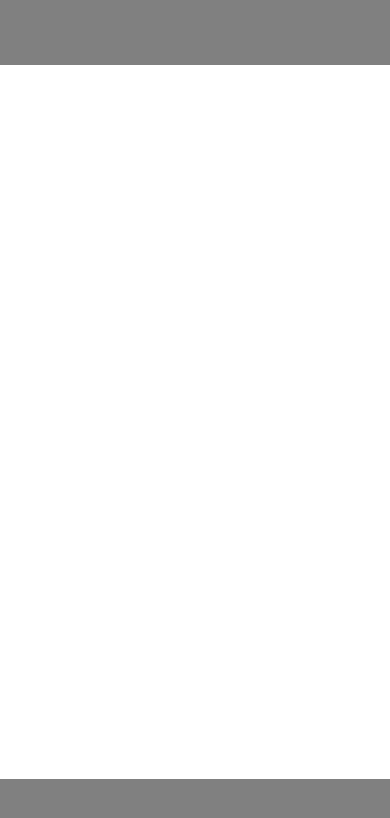
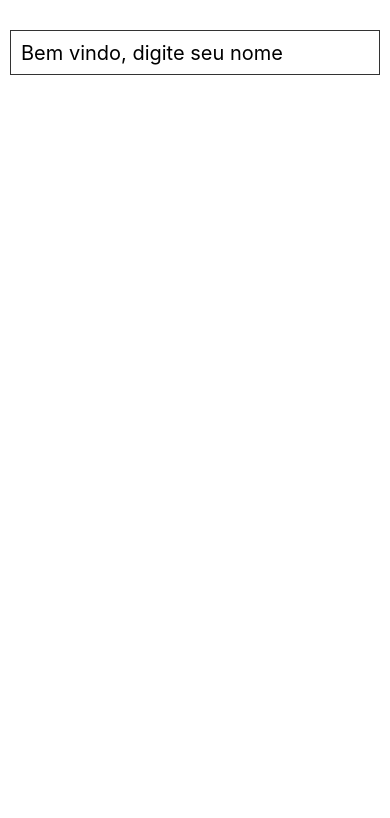
Before and after one commit to Demershow/React-Native-Course, a React Native app: screen / in a window 390 px wide. Shown: the top 818 px of the page. Built offline with nearby package versions, Linux system fonts and the light colour scheme.

Commit message:
Aula 19: Recebendo dados

```diff
--- a/App.js
+++ b/App.js
@@ -1,15 +1,58 @@
 import React, {Component} from 'react';
-import { View, Text, Button, StyleSheet } from 'react-native';
+import { View, Text, TextInput, StyleSheet } from 'react-native';
 
 
 export default class App extends Component{
+
+  constructor(props){
+    super(props);
+    this.state = {
+      nome: ''
+    }
+
+    this.takeName = this.takeName.bind(this)
+  }
+
+  takeName(texto) {
+    if (texto.length > 0) {
+      this.setState({nome: 'Bem vindo: ' + texto})
+    } else {
+      this.setState({nome: ''})
+    }
+  }
+
   render(){
     return(
-      <View style={{flex:1, backgroundColor: '#ddd'}}>
-        <View style={{height: 65, backgroundColor: 'gray'}}></View>
-        <View style={{flex:1, backgroundColor: '#fff'}}></View>
-        <View style={{height: 65, backgroundColor: 'gray'}}></View>
+      <View style={styles.container}>
+        <TextInput
+          style={styles.input}
+          placeholder="Bem vindo, digite seu nome"
+          underlineColorAndroid='transparent'
+          onChangeText={this.takeName}
+        />
+        <Text style={styles.text}>
+          {this.state.nome}
+        </Text>
       </View>
     )
   }
 }
+
+const styles = StyleSheet.create({
+  container: {
+    flex: 1,
+    marginTop: 20
+  },
+  input: {
+    height: 45,
+    borderWidth: 1,
+    borderColor: '#333',
+    margin: 10,
+    fontSize: 20,
+    padding: 10
+  },
+  text: {
+    textAlign: 'center',
+    fontSize: 25
+  }
+})
```
